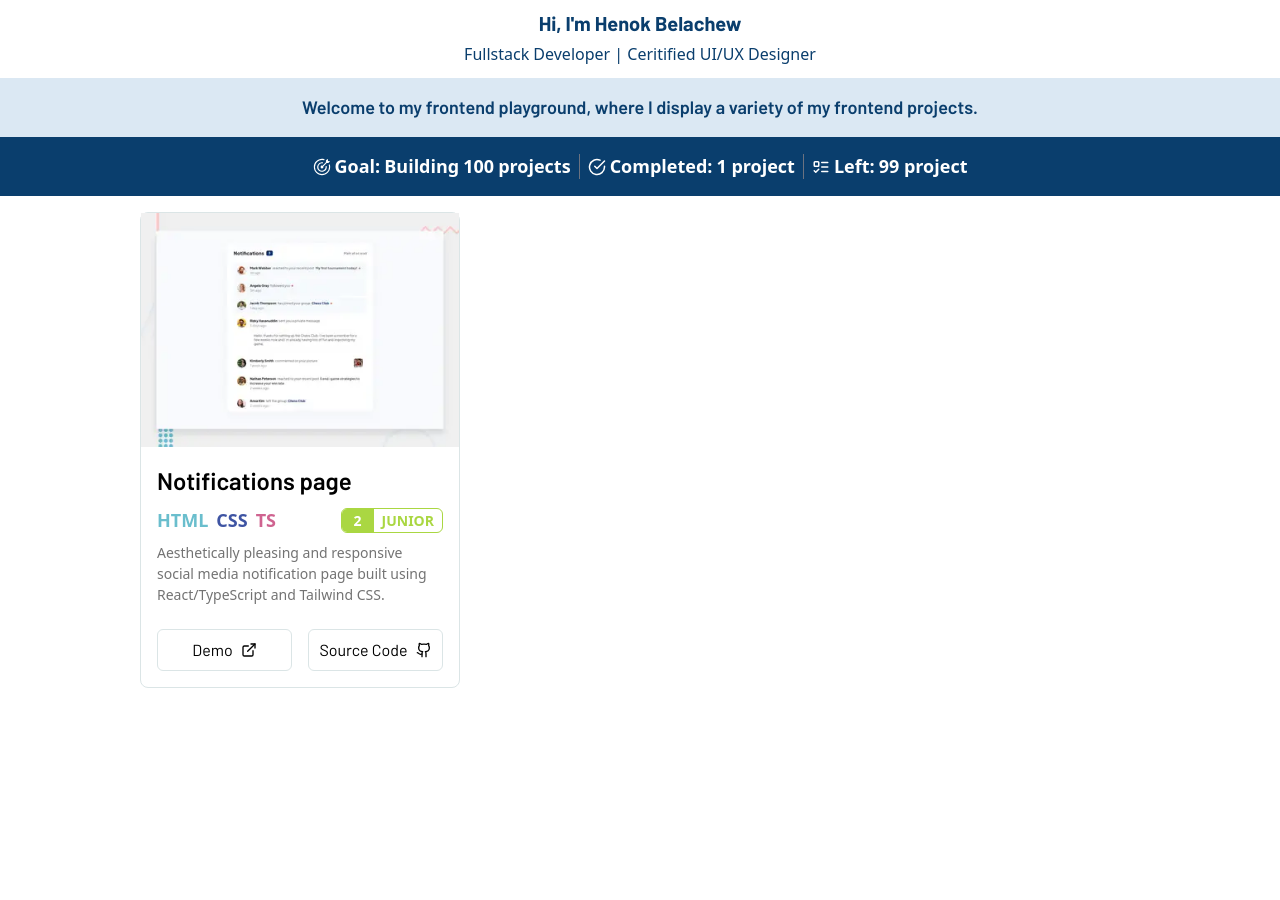
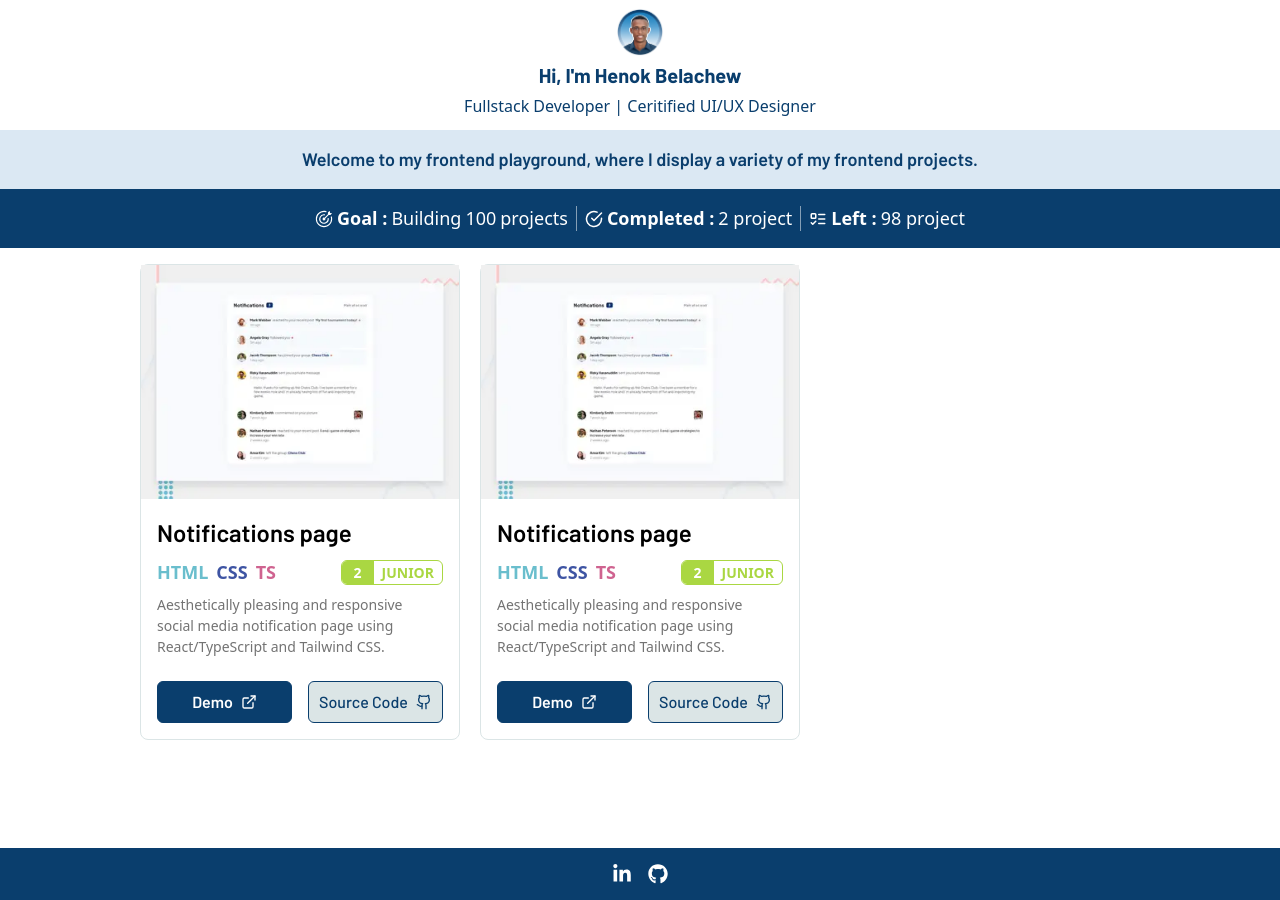
Before and after one commit to Henok-Belachew/My-Frontend-Projects, a React (Vite) app: page / in a window 1280 px wide. Before the commit the page ends 800 px from the top, so only its background shows below. Built offline with nearby package versions, Linux system fonts and the light colour scheme.

Commit message:
final touch made

```diff
--- a/src/App.tsx
+++ b/src/App.tsx
@@ -1,9 +1,13 @@
 import ProjectCard from "./Components/ProjectCard"
 import { Projects } from "./Projects"
-// import avator from "./assets/images/avator.jpg"
+
 import { GoGoal } from "react-icons/go";
-import { LuCheckCircle, LuListTodo } from "react-icons/lu";
-import { MdOutlinePending } from "react-icons/md";
+import { LuCheckCircle, LuListTodo,   } from "react-icons/lu";
+import avator from "./assets/images/avator.jpg"
+
+import { FaLinkedinIn } from "react-icons/fa";
+import { FaGithub } from "react-icons/fa";
+
 
 
 function App() {
@@ -13,8 +17,10 @@ function App() {
             <div className="flex gap-[8px]  max-[688px]:flex-col  w-fit mx-auto ">
 
                 <div className="flex flex-col text-[#0A3E6D] justify-center gap-1 items-center">
-                    <h1 className="font-bold font-barlow text-[20px]">Hi, I'm Henok Belachew </h1>
+                    <img className="rounded-full w-12" src={avator} alt="" />
+                    <h1 className="font-bold flex gap-1 items-center font-barlow text-[20px]">Hi, I'm  Henok Belachew  </h1>
                     <p> Fullstack Developer | Ceritified UI/UX Designer </p>
+
                 </div>
 
             </div>
@@ -23,15 +29,15 @@ function App() {
                 <div className="text-[#0A3E6D] flex items-center justify-center text-center font-barlow font-semibold p-4 text-[18px] max-md:text-[15px]"> Welcome to my frontend playground, where I display a variety of my frontend projects.</div>
 
                 <div className="p-4  flex flex-wrap gap-2 items-center justify-center bg-[#0A3E6D] w-[100%] mx-auto text-white">
-                    <h1 className=" text-center font-semibold text-[18px] max-md:text-[15px] flex items-center gap-1 justify-center"> <GoGoal  /> <span className="font-bold">Goal:</span> Building <span>100</span> projects  </h1>
+                    <h1 className=" text-center text-[18px] max-md:text-[15px] flex items-center gap-1 justify-center"> <GoGoal  /> <span className="font-bold">Goal :</span> Building <span>100</span> projects  </h1>
 
-                    <div className="h-[25px] w-[1px] bg-gray-500"></div>
+                    <div className="h-[25px] w-[1px] bg-white opacity-50"></div>
 
-                    <h1 className=" text-center font-semibold text-[18px] max-md:text-[15px]  flex items-center gap-1 justify-center"> <LuCheckCircle /><span className="font-bold">Completed:</span> 1 project  </h1>
+                    <h1 className=" text-center text-[18px] max-md:text-[15px]  flex items-center gap-1 justify-center"> <LuCheckCircle /><span className="font-bold">Completed :</span> {Projects.length} project  </h1>
 
-                    <div className="h-[25px] w-[1px] bg-gray-500"></div>
+                    <div className="h-[25px] w-[1px] bg-white opacity-50"></div>
 
-                    <h1 className=" text-center font-semibold text-[18px] max-md:text-[15px]  flex items-center gap-1 justify-center"> <LuListTodo /><span className="font-bold">Left:</span> 99 project  </h1>
+                    <h1 className=" text-center text-[18px] max-md:text-[15px]  flex items-center gap-1 justify-center"> <LuListTodo /><span className="font-bold">Left :</span> {100 - Projects.length} project  </h1>
 
             </div>
 
@@ -64,6 +70,13 @@ function App() {
         ))}
       </div>
 
+      <div className="bg-dark-blue justify-center py-4 w-full flex gap-4 text-white">
+      <FaLinkedinIn  className="cursor-pointer " size={20} onClick={() => window.open("https://www.linkedin.com/in/henok-belachew/", "_blank")}  />
+      <FaGithub className="cursor-pointer " size={20} onClick={() => window.open("https://github.com/Henok-Belachew", "_blank")} />
+
+
+      </div>
+
     </div>
   )
 }
--- a/src/Components/ProjectCard.tsx
+++ b/src/Components/ProjectCard.tsx
@@ -53,11 +53,11 @@ function ProjectCard({projectName, html, css, ts, api, tag, demoLink, sourceCode
       {/* Buttons */}
 
       <div className="flex gap-4 items-center mt-4">
-        <button onClick={() => window.open(demoLink, "_blank")} className="hover:shadow-md hover:font-semibold flex justify-center  items-center gap-2 w-full  py-2 rounded-md border-[1px] border-[#dbe5e6]">
-            <span className="font- font-barlow ">Demo</span>  <LuExternalLink />
+        <button onClick={() => window.open(demoLink, "_blank")} className="hover:shadow-md hover:font-semibold flex justify-center  items-center gap-2 w-full bg-dark-blue  py-2 rounded-md border-[1px] border-dark-blue">
+            <span className="font-semibold font-barlow text-white ">Demo</span>  <LuExternalLink color="white" />
         </button>
-        <button onClick={() => window.open(sourceCodeLink, "_blank")} className="hover:shadow-md hover:font-semibold  flex justify-center items-center gap-2 w-full  py-2 rounded-md border-[1px] border-[#dbe5e6]">
-            <span className="font- font-barlow ">Source Code</span>   <LuGithub />
+        <button onClick={() => window.open(sourceCodeLink, "_blank")} className="hover:shadow-md  flex justify-center items-center gap-2 w-full  py-2 rounded-md border-[1px] border-dark-blue bg-[#dbe5e6]">
+            <span className="font-medium font-barlow text-dark-blue ">Source Code</span>   <LuGithub color="rgb(10 62 109 )" />
         </button>
       </div>
 
--- a/src/Projects.ts
+++ b/src/Projects.ts
@@ -12,7 +12,19 @@ export const Projects =
       "demoLink": "https://henok-belachew.github.io/Notifications-Page/",
       "sourceCodeLink": "https://github.com/Henok-Belachew/My-Frontend-Projects/tree/master",
       "img": img1,
-      "description": "Aesthetically pleasing and responsive social media notification page built using React/TypeScript and Tailwind CSS."
+      "description": "Aesthetically pleasing and responsive social media notification page using React/TypeScript and Tailwind CSS."
+    },
+    {
+      "projectName": "Notifications page",
+      "html": true,
+      "css": true,
+      "ts": true,
+      "api": false,
+      "tag": "junior",
+      "demoLink": "https://henok-belachew.github.io/Notifications-Page/",
+      "sourceCodeLink": "https://github.com/Henok-Belachew/My-Frontend-Projects/tree/master",
+      "img": img1,
+      "description": "Aesthetically pleasing and responsive social media notification page using React/TypeScript and Tailwind CSS."
     },
 
   ]
--- a/src/index.css
+++ b/src/index.css
@@ -568,10 +568,6 @@ video {
   margin-top: 1rem;
 }
 
-.mt-2 {
-  margin-top: 0.5rem;
-}
-
 .flex {
   display: flex;
 }
@@ -584,28 +580,12 @@ video {
   height: 25px;
 }
 
-.h-\[60\%\] {
-  height: 60%;
+.w-\[100\%\] {
+  width: 100%;
 }
 
-.h-full {
-  height: 100%;
-}
-
-.h-\[\] {
-  height: ;
-}
-
-.w-0 {
-  width: 0px;
-}
-
-.w-0\.5 {
-  width: 0.125rem;
-}
-
-.w-\[100\%\] {
-  width: 100%;
+.w-\[1px\] {
+  width: 1px;
 }
 
 .w-\[320px\] {
@@ -621,8 +601,28 @@ video {
   width: 100%;
 }
 
-.w-\[1px\] {
-  width: 1px;
+.w-4 {
+  width: 1rem;
+}
+
+.w-6 {
+  width: 1.5rem;
+}
+
+.w-8 {
+  width: 2rem;
+}
+
+.w-10 {
+  width: 2.5rem;
+}
+
+.w-12 {
+  width: 3rem;
+}
+
+.cursor-pointer {
+  cursor: pointer;
 }
 
 .grid-cols-3 {
@@ -685,13 +685,26 @@ video {
   border-radius: 0.375rem;
 }
 
+.rounded-full {
+  border-radius: 9999px;
+}
+
 .border-\[1px\] {
   border-width: 1px;
+}
+
+.border-\[2px\] {
+  border-width: 2px;
 }
 
 .border-\[\#dbe5e6\] {
   --tw-border-opacity: 1;
   border-color: rgb(219 229 230 / var(--tw-border-opacity));
+}
+
+.border-dark-blue {
+  --tw-border-opacity: 1;
+  border-color: rgb(10 62 109 / var(--tw-border-opacity));
 }
 
 .border-orange {
@@ -709,6 +722,11 @@ video {
   background-color: rgb(219 232 243 / var(--tw-bg-opacity));
 }
 
+.bg-dark-blue {
+  --tw-bg-opacity: 1;
+  background-color: rgb(10 62 109 / var(--tw-bg-opacity));
+}
+
 .bg-gray-500 {
   --tw-bg-opacity: 1;
   background-color: rgb(107 114 128 / var(--tw-bg-opacity));
@@ -724,9 +742,9 @@ video {
   background-color: rgb(255 255 255 / var(--tw-bg-opacity));
 }
 
-.bg-gray-800 {
+.bg-\[\#dbe5e6\] {
   --tw-bg-opacity: 1;
-  background-color: rgb(31 41 55 / var(--tw-bg-opacity));
+  background-color: rgb(219 229 230 / var(--tw-bg-opacity));
 }
 
 .p-4 {
@@ -746,6 +764,11 @@ video {
 .py-2 {
   padding-top: 0.5rem;
   padding-bottom: 0.5rem;
+}
+
+.py-4 {
+  padding-top: 1rem;
+  padding-bottom: 1rem;
 }
 
 .pb-\[100px\] {
@@ -788,11 +811,16 @@ video {
   font-weight: 600;
 }
 
-.font-\[20px\] {
-  font-weight: 20px;
+.font-medium {
+  font-weight: 500;
 }
 
 .text-\[\#0A3E6D\] {
+  --tw-text-opacity: 1;
+  color: rgb(10 62 109 / var(--tw-text-opacity));
+}
+
+.text-dark-blue {
   --tw-text-opacity: 1;
   color: rgb(10 62 109 / var(--tw-text-opacity));
 }
@@ -832,8 +860,8 @@ video {
   color: rgb(255 255 255 / var(--tw-text-opacity));
 }
 
-.text-\[\] {
-  color: ;
+.opacity-50 {
+  opacity: 0.5;
 }
 
 .transition-transform {
@@ -880,28 +908,8 @@ video {
     grid-template-columns: repeat(2, minmax(0, 1fr));
   }
 
-  .max-md\:text-\[16px\] {
-    font-size: 16px;
-  }
-
-  .max-md\:text-\[14px\] {
-    font-size: 14px;
-  }
-
-  .max-md\:text-\[12px\] {
-    font-size: 12px;
-  }
-
   .max-md\:text-\[15px\] {
     font-size: 15px;
-  }
-
-  .max-md\:text-\[\] {
-    color: ;
-  }
-
-  .max-md\:text-\[1\] {
-    color: 1;
   }
 }
 
--- a/tailwind.config.js
+++ b/tailwind.config.js
@@ -14,6 +14,7 @@ export default {
         'royal-blue': '#3e54a3',
         'pink': '#cf6390',
         'on-surface-light': '#737373',
+        'dark-blue': '#0A3E6D',
       },
       fontFamily: {
         'barlow': ['Barlow', 'sans-serif'],
```
